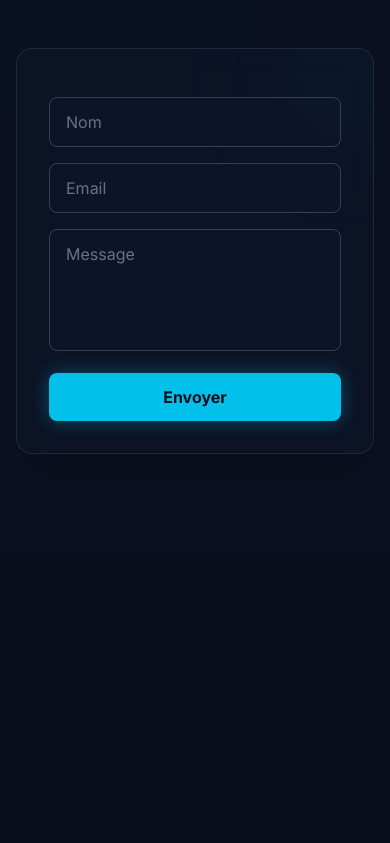
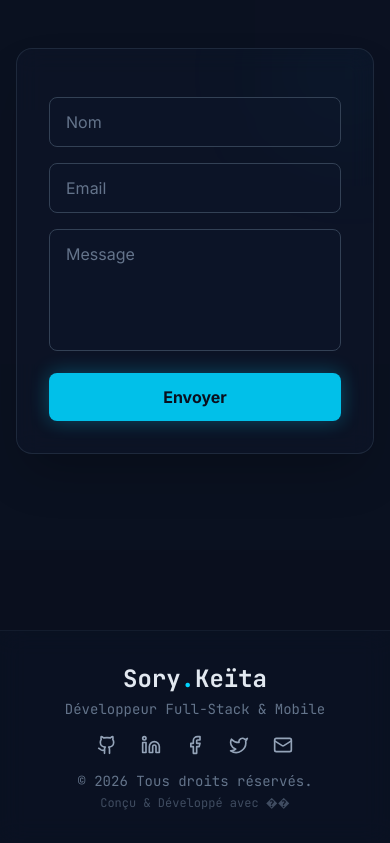
Before and after one commit to sorail742/portefolio, a React (Vite) app in the folder portfolio-frontend/: page / in a window 390 px wide. Shown: the part 6495-7338 px from the top of the page. Before the commit the page ends 7045 px from the top, so only its background shows below. Built offline with nearby package versions, Linux system fonts and the light colour scheme.

Commit message:
Ajout du Footer premium avec les liens des réseaux sociaux

```diff
--- /dev/null
+++ b/portfolio-frontend/src/components/Footer.jsx
@@ -0,0 +1,58 @@
+import React from 'react';
+import { Github, Linkedin, Facebook, Twitter, Mail } from 'lucide-react';
+import { motion } from 'framer-motion';
+
+export default function Footer() {
+  const currentYear = new Date().getFullYear();
+
+  const socialLinks = [
+    { icon: <Github size={20} />, url: "https://github.com/sorail742", label: "GitHub" },
+    { icon: <Linkedin size={20} />, url: "https://linkedin.com/in/sory-keita", label: "LinkedIn" },
+    { icon: <Facebook size={20} />, url: "https://facebook.com/sory.keita", label: "Facebook" },
+    { icon: <Twitter size={20} />, url: "https://twitter.com/sory_keita", label: "Twitter" },
+    { icon: <Mail size={20} />, url: "mailto:keithsorail@gmail.com", label: "Email" }
+  ];
+
+  return (
+    <footer className="relative mt-20 border-t border-slate-800/50 bg-[#0a1526]/50 backdrop-blur-md">
+      <div className="max-w-7xl mx-auto px-4 py-8 flex flex-col md:flex-row items-center justify-between">
+
+        {/* Branding */}
+        <div className="mb-4 md:mb-0 text-center md:text-left">
+          <span className="text-2xl font-bold font-mono text-slate-200">
+            Sory<span className="text-cyanAccent">.</span>Keïta
+          </span>
+          <p className="text-slate-500 text-sm mt-1 font-mono">
+            Développeur Full-Stack & Mobile
+          </p>
+        </div>
+
+        {/* Social Links */}
+        <div className="flex space-x-6 mb-4 md:mb-0">
+          {socialLinks.map((link, index) => (
+            <motion.a
+              key={index}
+              href={link.url}
+              target="_blank"
+              rel="noreferrer"
+              className="text-slate-400 hover:text-cyanAccent transition-colors duration-300 relative group"
+              whileHover={{ y: -3 }}
+              aria-label={link.label}
+            >
+              {link.icon}
+              <span className="absolute -bottom-8 left-1/2 transform -translate-x-1/2 opacity-0 group-hover:opacity-100 text-xs font-mono text-cyanAccent transition-opacity duration-300">
+                {link.label}
+              </span>
+            </motion.a>
+          ))}
+        </div>
+
+        {/* Copyright */}
+        <div className="text-slate-500 text-sm font-mono text-center md:text-right">
+          <p>© {currentYear} Tous droits réservés.</p>
+          <p className="text-xs mt-1 opacity-60">Conçu & Développé avec ��</p>
+        </div>
+      </div>
+    </footer>
+  );
+}
--- a/portfolio-frontend/src/pages/Home.jsx
+++ b/portfolio-frontend/src/pages/Home.jsx
@@ -4,6 +4,7 @@ import About from "../components/About";
 import Skills from "../components/Skills";
 import Projects from "../components/Projects";
 import Contact from "../components/Contact";
+import Footer from "../components/Footer";
 import TechBackground from "../components/TechBackground";
 
 export default function Home() {
@@ -16,6 +17,7 @@ export default function Home() {
       <Skills />
       <Projects />
       <Contact />
+      <Footer />
     </div>
   );
 }
```
